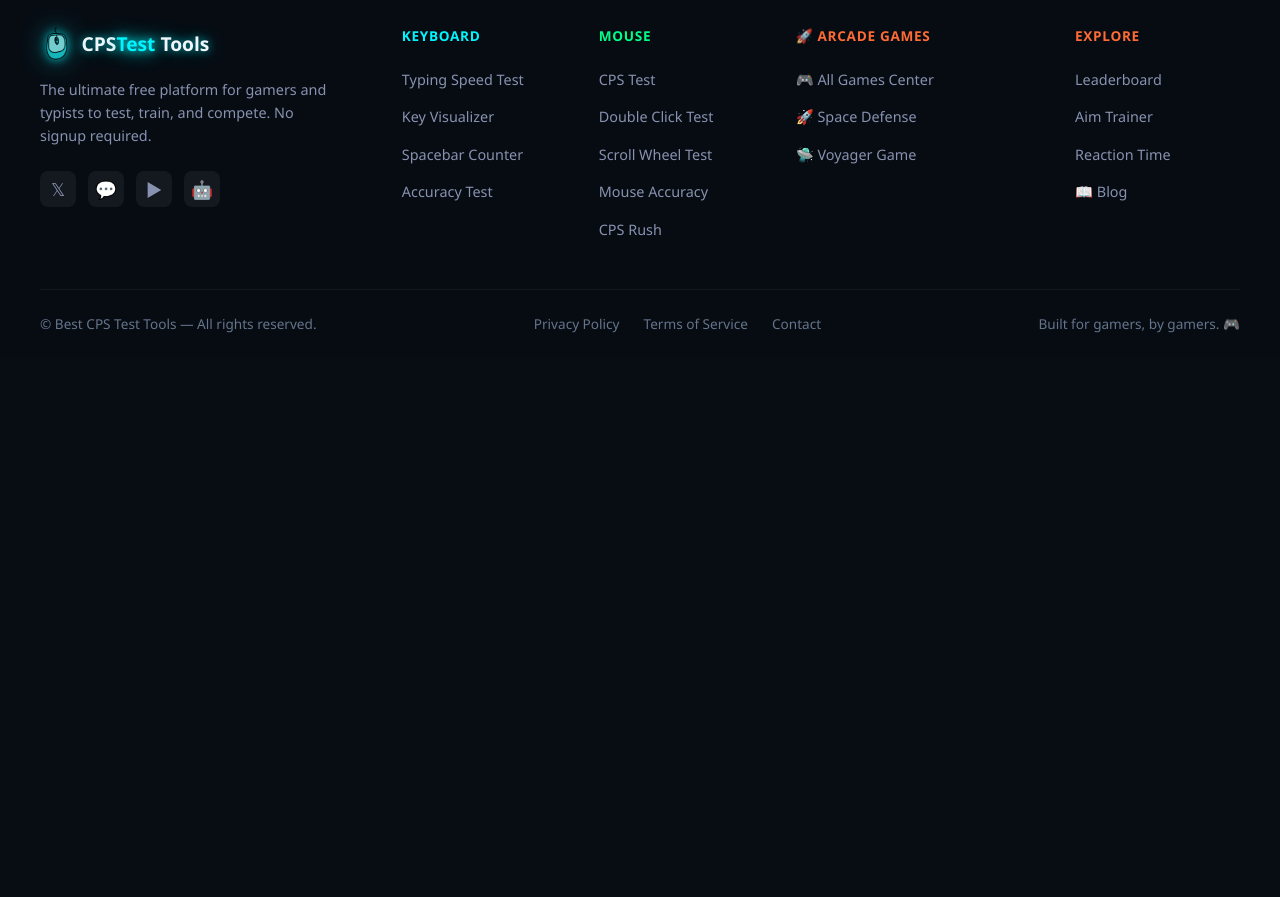
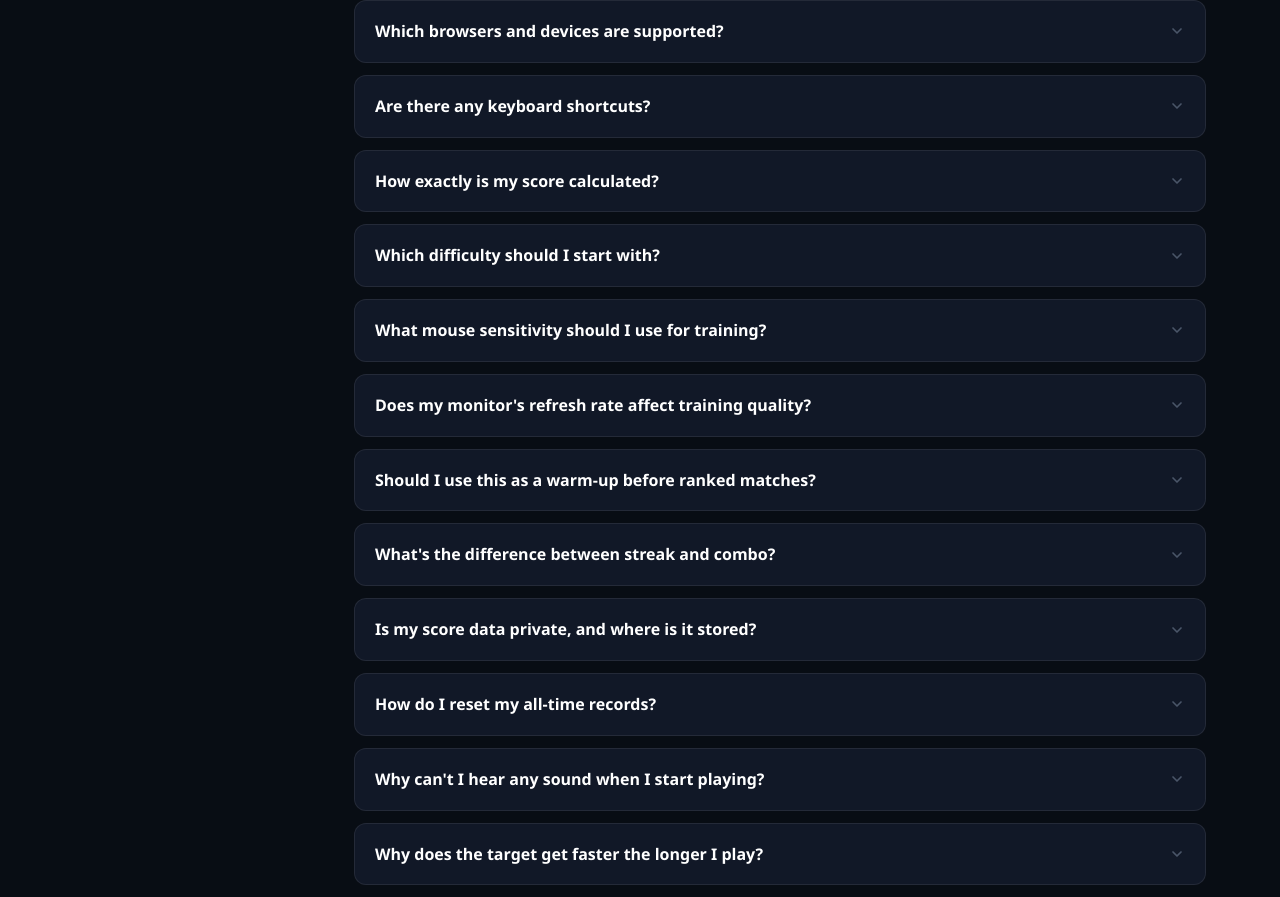
Before and after one commit to fahadhassan7635-stack/Cps-Test-Tool, a React (Vite) app: page /aim-trainer in a window 1280 px wide. Shown: the part 4037-4934 px from the top of the page. Before the commit the page ends 4395 px from the top, so only its background shows below. Built offline with nearby package versions, Linux system fonts and the light colour scheme.

Commit message:
Update AimTrainerPage.tsx

```diff
--- a/src/pages/AimTrainerPage.tsx
+++ b/src/pages/AimTrainerPage.tsx
@@ -1913,6 +1913,114 @@ export default function SniperModePage() {
                   in this trainer closely approximates enemy strafing patterns in FPS titles, making it a
                   high-fidelity training stimulus. Pair it with in-game practice for the fastest improvement.
                 </AccordionItem>
+
+                <AccordionItem id="faq-mobile" question="Can I use this aim trainer on my phone or tablet?"
+                  isOpen={openFaqId === 'faq-mobile'} onToggle={() => toggleFaq('faq-mobile')}>
+                  Yes. The arena responds to touch as well as mouse input — tap the target for a hit and tap
+                  anywhere else on the arena for a miss. Touch scrolling is disabled inside the play area so
+                  your finger won&apos;t accidentally scroll the page mid-session.
+                </AccordionItem>
+
+                <AccordionItem id="faq-browser" question="Which browsers and devices are supported?"
+                  isOpen={openFaqId === 'faq-browser'} onToggle={() => toggleFaq('faq-browser')}>
+                  Any modern browser with JavaScript enabled works — Chrome, Firefox, Edge, and Safari on both
+                  desktop and mobile. Sound uses the standard Web Audio API, so no plugins or extensions are
+                  required. Older browsers without Web Audio support will still let you play; they&apos;ll
+                  simply run silently.
+                </AccordionItem>
+
+                <AccordionItem id="faq-keyboard" question="Are there any keyboard shortcuts?"
+                  isOpen={openFaqId === 'faq-keyboard'} onToggle={() => toggleFaq('faq-keyboard')}>
+                  Press <kbd style={kbdStyle}>ESC</kbd> at any point during a match to pause, and press it
+                  again to resume. There is currently no keyboard-only way to start a match or hit the
+                  target, since the trainer is built specifically around mouse and touch precision.
+                </AccordionItem>
+
+                <AccordionItem id="faq-scoring" question="How exactly is my score calculated?"
+                  isOpen={openFaqId === 'faq-scoring'} onToggle={() => toggleFaq('faq-scoring')}>
+                  Each hit starts at a base value — 100 points for a normal hit, 150 for a critical hit — then
+                  gets multiplied by your current combo multiplier (×1 to ×5) and by the selected difficulty&apos;s
+                  score multiplier (×1 on Easy up to ×3 on Impossible). The result is rounded to the nearest
+                  whole point and added to your total; misses never subtract points.
+                </AccordionItem>
+
+                <AccordionItem id="faq-which-difficulty" question="Which difficulty should I start with?"
+                  isOpen={openFaqId === 'faq-which-difficulty'} onToggle={() => toggleFaq('faq-which-difficulty')}>
+                  Start on Easy or Medium until your accuracy consistently sits above 85–90%, then move up.
+                  Jumping straight to Hard or Impossible before your tracking is solid tends to build sloppy
+                  habits — like overshooting or slapping the mouse — rather than clean, controlled aim.
+                </AccordionItem>
+
+                <AccordionItem id="faq-sensitivity" question="What mouse sensitivity should I use for training?"
+                  isOpen={openFaqId === 'faq-sensitivity'} onToggle={() => toggleFaq('faq-sensitivity')}>
+                  Use whatever sensitivity you play your main game at. Aim training only builds useful muscle
+                  memory when it mirrors your real setup — practicing at a different sensitivity than the one
+                  you queue up with largely wastes the repetition.
+                </AccordionItem>
+
+                <AccordionItem id="faq-refresh-rate" question="Does my monitor's refresh rate affect training quality?"
+                  isOpen={openFaqId === 'faq-refresh-rate'} onToggle={() => toggleFaq('faq-refresh-rate')}>
+                  Yes. A higher refresh rate (120Hz, 144Hz, 240Hz) shows more intermediate frames of the
+                  target&apos;s movement, which makes tracking feel smoother and lets you react a few
+                  milliseconds sooner. A 60Hz display still works fine for building fundamentals, just with
+                  slightly choppier visual feedback.
+                </AccordionItem>
+
+                <AccordionItem id="faq-warmup" question="Should I use this as a warm-up before ranked matches?"
+                  isOpen={openFaqId === 'faq-warmup'} onToggle={() => toggleFaq('faq-warmup')}>
+                  A short 5–10 minute session on Medium or Hard difficulty is a solid pre-game warm-up — long
+                  enough to activate tracking muscle memory without causing fatigue. Save Impossible-difficulty
+                  grinding for dedicated practice sessions rather than right before you queue.
+                </AccordionItem>
+
+                <AccordionItem id="faq-streak-vs-combo" question="What's the difference between streak and combo?"
+                  isOpen={openFaqId === 'faq-streak-vs-combo'} onToggle={() => toggleFaq('faq-streak-vs-combo')}>
+                  They track the same underlying run of consecutive hits, but combo drives your score
+                  multiplier and resets to zero on a miss, while streak is simply a running counter of hits in
+                  a row for your own reference — both reset together when you miss.
+                </AccordionItem>
+
+                <AccordionItem id="faq-data-privacy" question="Is my score data private, and where is it stored?"
+                  isOpen={openFaqId === 'faq-data-privacy'} onToggle={() => toggleFaq('faq-data-privacy')}>
+                  All records — best score, best streak, best combo, and games played — are saved locally in
+                  your browser&apos;s storage. Nothing is sent to a server, no account is required, and no one
+                  else can see your stats. Clearing your browser data will also clear your saved records.
+                </AccordionItem>
+
+                <AccordionItem id="faq-reset-records" question="How do I reset my all-time records?"
+                  isOpen={openFaqId === 'faq-reset-records'} onToggle={() => toggleFaq('faq-reset-records')}>
+                  Since records are stored in your browser, clearing this site&apos;s local storage (through
+                  your browser&apos;s privacy or site-data settings) wipes them back to zero. There is no
+                  in-game reset button, since records are meant to represent your genuine lifetime best.
+                </AccordionItem>
+
+                <AccordionItem id="faq-audio" question="Why can't I hear any sound when I start playing?"
+                  isOpen={openFaqId === 'faq-audio'} onToggle={() => toggleFaq('faq-audio')}>
+                  Browsers block audio from starting automatically until you interact with the page. The very
+                  first click or tap you make (such as pressing Start) unlocks sound for the rest of the
+                  session. Also double-check the speaker icon in the controls row hasn&apos;t been muted.
+                </AccordionItem>
+
+                <AccordionItem id="faq-progressive-speed" question="Why does the target get faster the longer I play?"
+                  isOpen={openFaqId === 'faq-progressive-speed'} onToggle={() => toggleFaq('faq-progressive-speed')}>
+                  Every difficulty includes a progressive speed ramp: the target gradually accelerates the
+                  longer a single match runs, up to a capped maximum multiplier. This rewards players who can
+                  sustain tracking accuracy under mounting pressure, rather than just reacting well early on.
+                </AccordionItem>
+
+                <AccordionItem id="faq-impossible-tips" question="Any tips specifically for Impossible difficulty?"
+                  isOpen={openFaqId === 'faq-impossible-tips'} onToggle={() => toggleFaq('faq-impossible-tips')}>
+                  The target occasionally makes small random direction nudges on Impossible, so avoid
+                  predicting its path too far ahead — stay reactive instead. Because the hitbox is tiny,
+                  prioritise steady, controlled cursor movement over fast, jerky corrections.
+                </AccordionItem>
+
+                <AccordionItem id="faq-repeat-sessions" question="How many rounds should I play per session?"
+                  isOpen={openFaqId === 'faq-repeat-sessions'} onToggle={() => toggleFaq('faq-repeat-sessions')}>
+                  Five to ten short rounds with brief breaks between them tends to beat one long unbroken
+                  grind — fatigue quietly erodes precision even when it doesn&apos;t feel like it. Watch your
+                  accuracy stat: if it starts trending down round over round, that&apos;s your cue to stop.
+                </AccordionItem>
               </div>
             </section>
 
```
